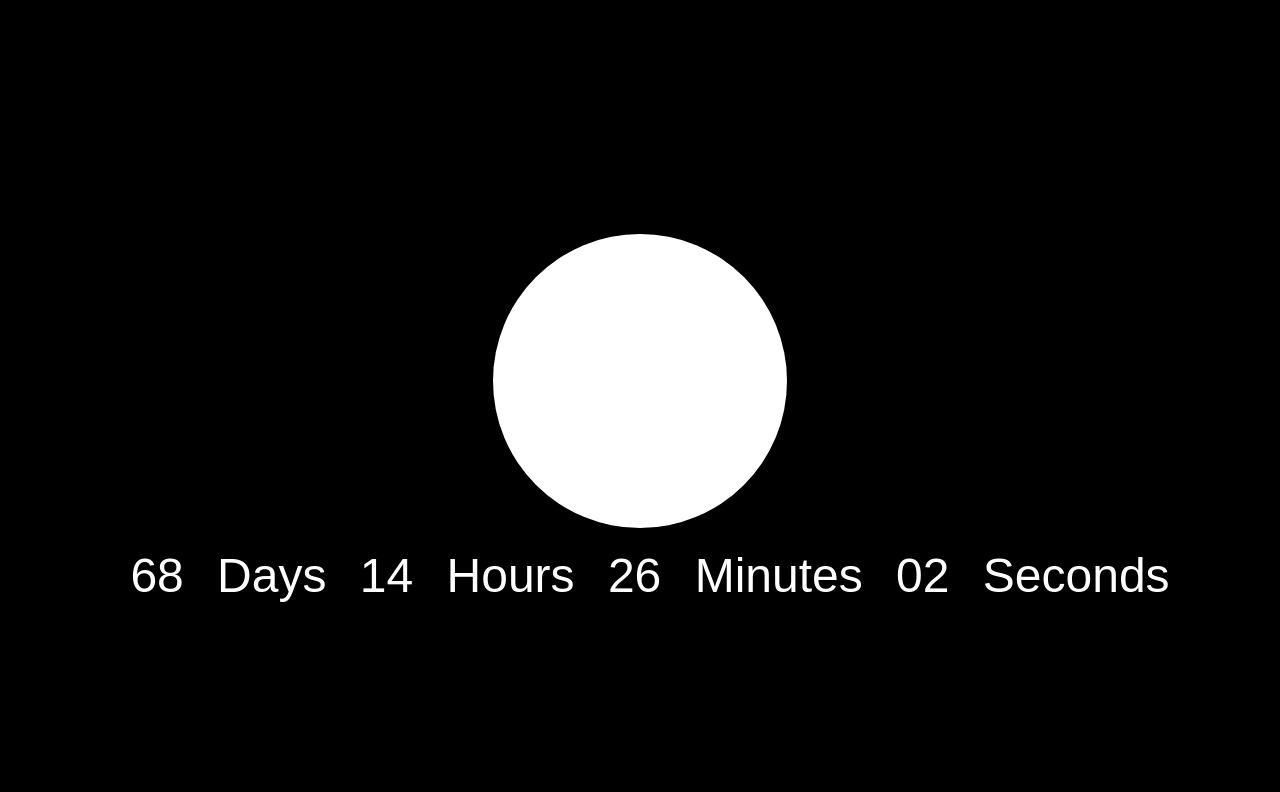
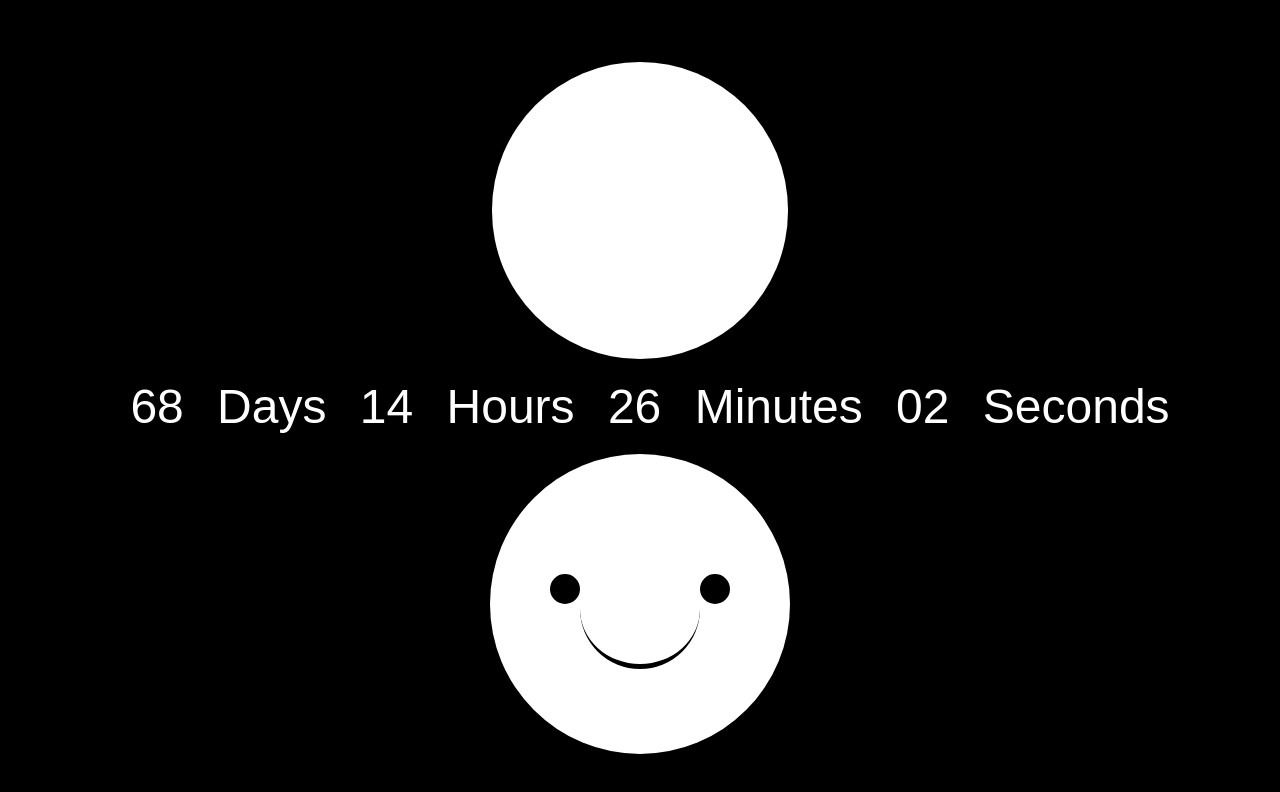
Before and after one commit to ManaMauri/countdown_timer, a plain HTML site: page index.html in a window 1280 px wide. Drawn offline with Linux system fonts and the light colour scheme.

Commit message:
Smiley Update

```diff
--- a/index.html
+++ b/index.html
@@ -13,6 +13,11 @@
         <span id="hours">00</span> Hours
         <span id="minutes">00</span> Minutes
         <span id="seconds">00</span> Seconds
+        <div class="circle">
+            <div class="eye left-eye"></div>
+            <div class="eye right-eye"></div>
+            <div class="mouth"></div>
+        </div>
     </div>
     <script src="script.js"></script>
 </body>
--- a/script.js
+++ b/script.js
@@ -27,8 +27,9 @@ const interval = setInterval(function() {
     // Adjust the circle's size based on the percentage of time remaining
     const circle = document.querySelector('.circle');
     const maxSize = 300; // the initial size of the circle in pixels
-    circle.style.width = `${maxSize * percentageRemaining}px`;
-    circle.style.height = `${maxSize * percentageRemaining}px`;
+    const newSize = maxSize * Math.sqrt(percentageRemaining); // Using the square root to make the shrinking effect more visually appealing
+    circle.style.width = `${newSize}px`;
+    circle.style.height = `${newSize}px`;
 
     // If the countdown is finished, display a message
     if (distance < 0) {
--- a/styles.css
+++ b/styles.css
@@ -27,3 +27,32 @@ span {
     padding: 10px;
     background-color: rgba(0, 0, 0, 0.7);
 }
+.eye {
+    width: 30px;
+    height: 30px;
+    border-radius: 50%;
+    background-color: black;
+    position: relative;
+    top: 40%;
+}
+
+.left-eye {
+    float: left;
+    margin-left: 60px;
+}
+
+.right-eye {
+    float: right;
+    margin-right: 60px;
+}
+
+.mouth {
+    width: 120px;
+    height: 60px;
+    border-bottom: 5px solid black;
+    border-radius: 0 0 120px 120px;
+    position: relative;
+    top: 50%;
+    left: 50%;
+    transform: translateX(-50%);
+}
```
